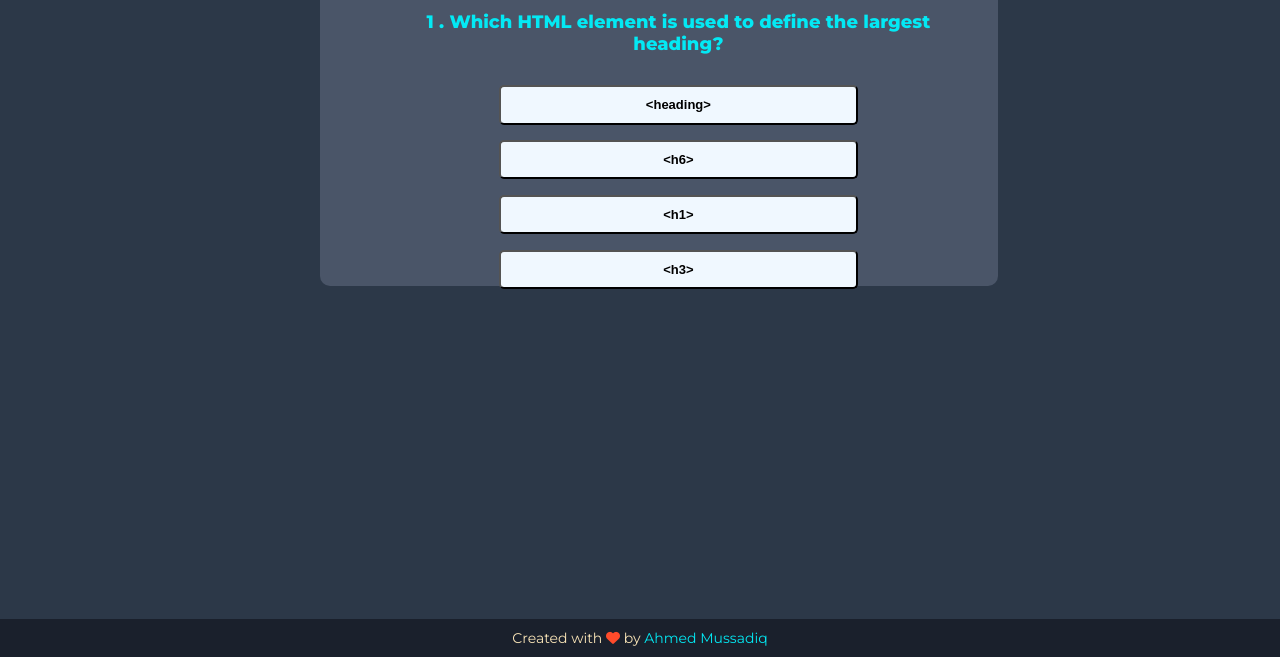
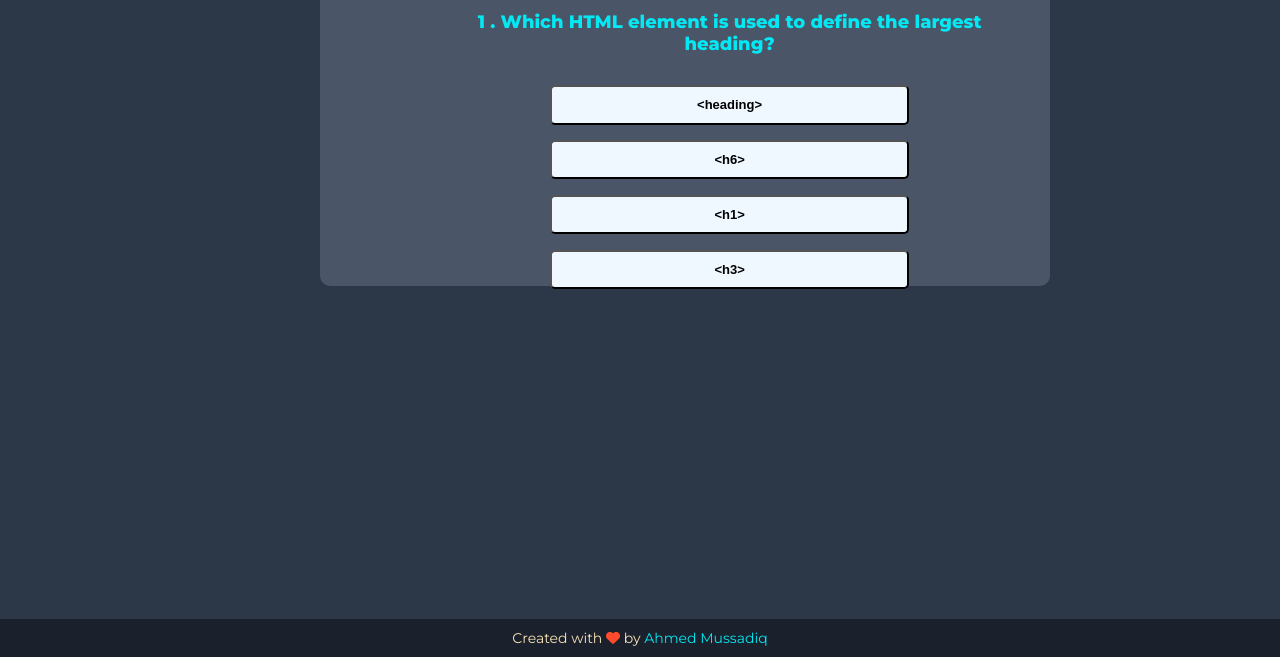
Before and after one commit to F219295/quizapp, a plain HTML site: page index.html in a window 1280 px wide. Shown: the part 143-800 px from the top of the page. Drawn offline with Linux system fonts and the light colour scheme.

Commit message:
Update style.css

```diff
--- a/style.css
+++ b/style.css
@@ -15,7 +15,7 @@ body{
     border-radius: 10px;
     margin: 3% 20% 0% 25%;
     text-align: center;
-    padding: 1% 5% 3% 8%;
+    padding: 1% 5% 3% 12%;
 }
 .heading h1{
     color: #F9E4B7;
```
